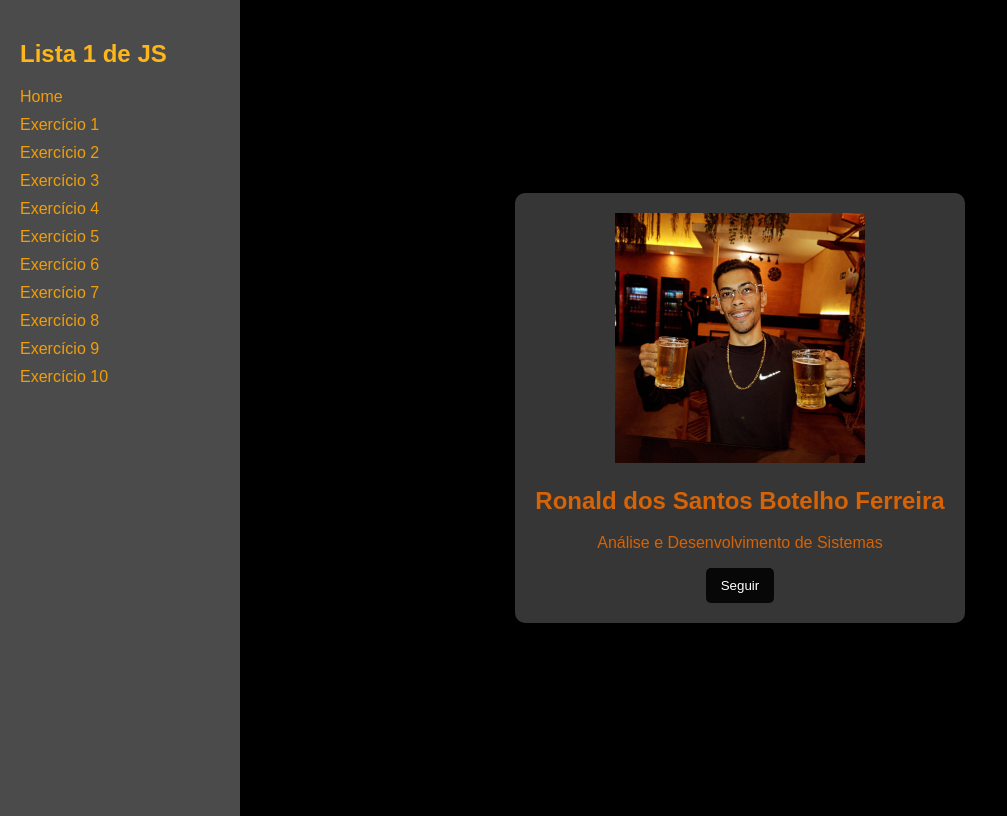
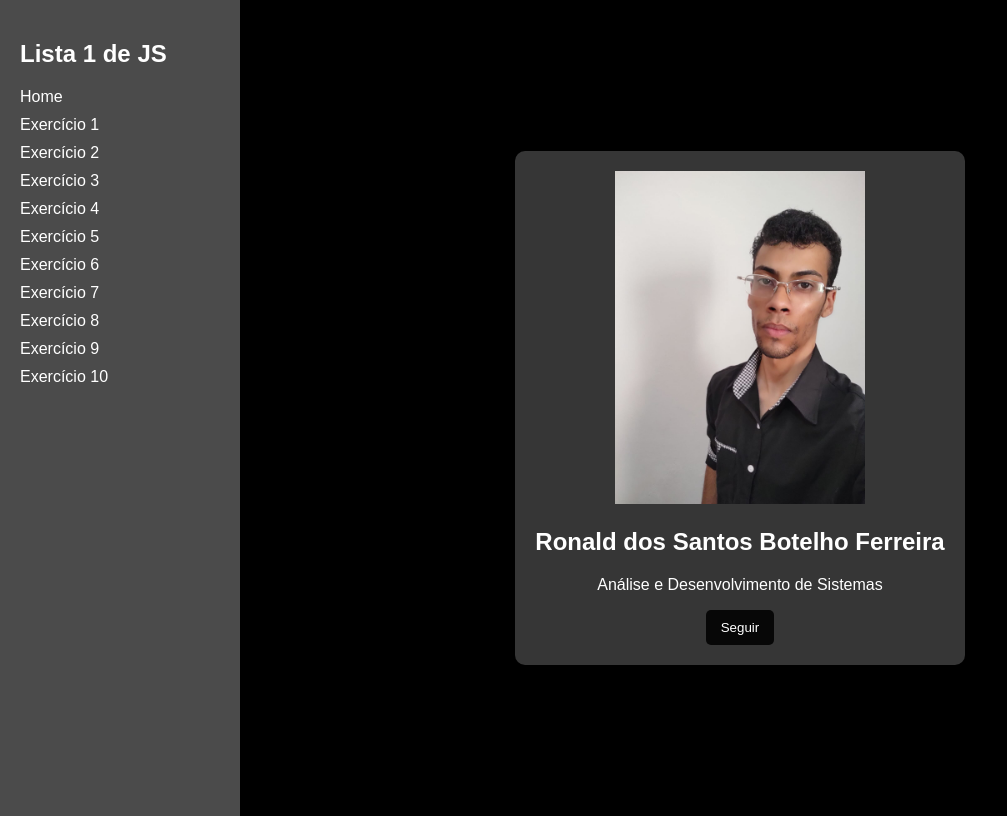
Before and after one commit to RonaldADS/linguagemprogramacao, a plain HTML site: page index.html in a window 1280 px wide. Shown: the whole page, without its empty margins (0-1007 px from the left). Drawn offline with Linux system fonts and the light colour scheme; a script that the page names is missing.

Commit message:
meu primeiro programaweb

```diff
--- a/css/style.css
+++ b/css/style.css
@@ -2,7 +2,7 @@ body {
     font-family: Arial, sans-serif;
     background-color: #000000;
 /* usa modelo FlexBox, conceito de caixa para posicionamento */
-color: #d66305;
+color: #ffffff;
     display: flex;
     align-items: center; /* centraliza verticalmente*/
     justify-content: center; /* centraliza horizontalmente */
@@ -24,7 +24,7 @@ button {
     cursor: pointer; /* ponteiro do mouse */
 }
 button:hover {
-    background-color: #f16f04;
+    background-color: #ffffff;
 }
 
 .image {
@@ -37,7 +37,7 @@ button:hover {
     width: 200px;
     height: 100vh;
     background: #4b4b4b;
-    color: rgb(255, 182, 25);
+    color: rgb(255, 255, 255);
     padding: 20px;
     position: fixed;
     left: 0;
@@ -52,7 +52,7 @@ button:hover {
     margin: 10px 0;
 }
 .sidebar ul li a{
-    color: rgb(240, 159, 8);
+    color: rgb(255, 255, 255);
     text-decoration: none;
     cursor: pointer;
 }
@@ -63,5 +63,5 @@ button:hover {
     margin-left: 200px;
     display: flex;
     justify-content: center;
-    align-itens: center;
+    align-items: center;
 }
--- a/index.html
+++ b/index.html
@@ -28,7 +28,7 @@
         </div>
         <div class="container">
             <div class="card">
-                <img src="img/ronald.img.jpg" width="250">
+                <img src="/img/ronald.img (2).jpg"width="250">
                 <h2> Ronald dos Santos Botelho Ferreira</h2>
                 <p> Análise e Desenvolvimento de Sistemas </p>
                 <button onclick="seguir()"> Seguir </button>
```
Also changed, not shown: img/ronald.img (2).jpg (added), img/ronald.img.jpg (deleted).
